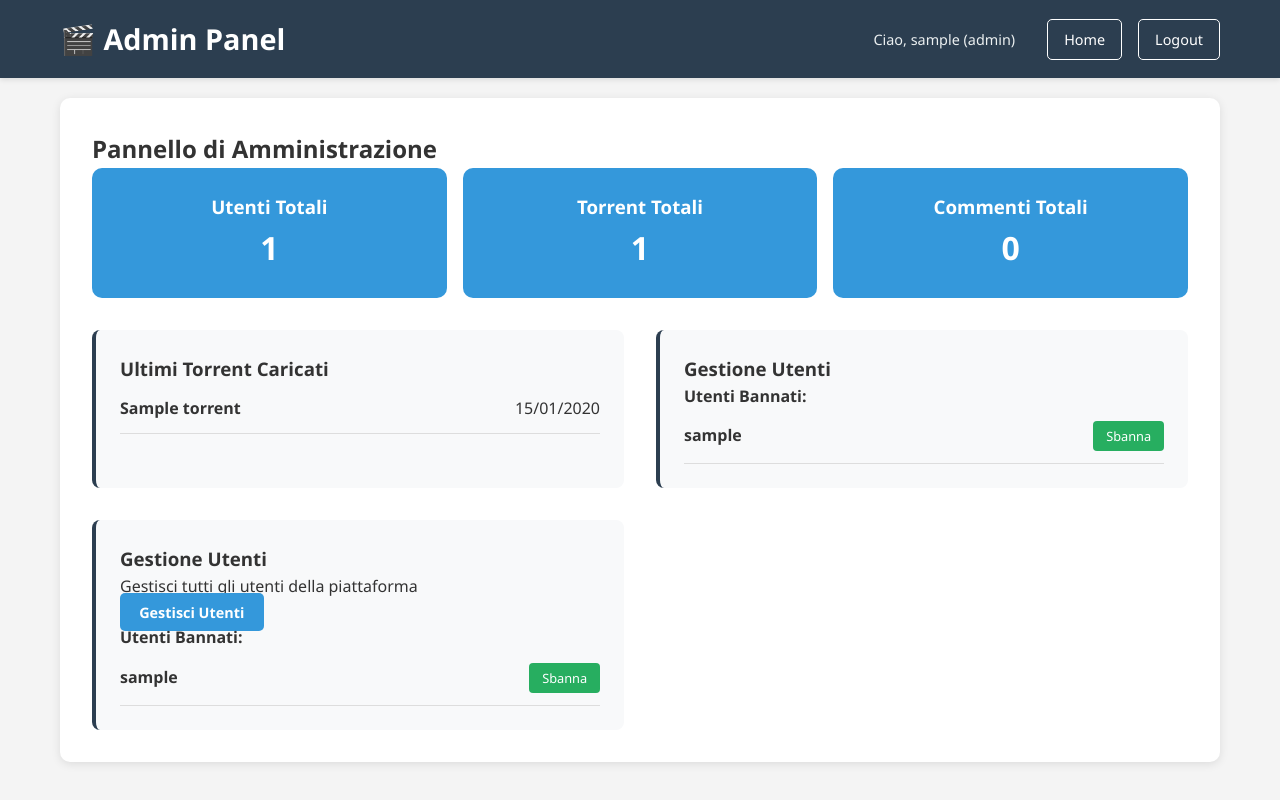
After one commit to DanieleMancinelli/VerificaTorrent, a Flask app: page /admin in a window 1280 px wide. The commit adds this page. Run offline with Flask 3, Linux system fonts and the light colour scheme; the visitor is signed in with stand-in values (Sample User, id 1); a database or web service that is not in the repository returns one stand-in record (values such as "Sample title"); data that the repository does not hold is empty.

Commit message:
salvataggio

```diff
--- a/backend/app.py
+++ b/backend/app.py
@@ -1,14 +1,69 @@
 from flask import Flask, jsonify, request, render_template, session, redirect, url_for
 from pymongo import MongoClient
 from werkzeug.security import generate_password_hash, check_password_hash
+from functools import wraps
+from datetime import datetime
 
 app = Flask(__name__)
-app.secret_key = 'chiave_segreta_per_la_session'  # Importante per le sessioni
+app.secret_key = 'chiave_segreta_per_la_session'
 
-client = MongoClient("mongodb://localhost:27017/")
+client = MongoClient("mongodb+srv://mancinellidaniele_db_user:pyfuEgnCo3gGIFw4@cluster0.4ovwsmg.mongodb.net/?retryWrites=true&w=majority&appName=Cluster0")
 db = client["torrent_db"]
 
-# Route esistenti...
+# Route principale
+@app.route("/")
+def home():
+    return render_template("index.html")
+
+# API per i torrent (JSON)
+@app.route("/api/torrents")
+def api_torrents():
+    search = request.args.get('search', '')
+    category = request.args.get('category', '')
+
+    query = {}
+    if search:
+        query['$or'] = [
+            {'title': {'$regex': search, '$options': 'i'}},
+            {'description': {'$regex': search, '$options': 'i'}}
+        ]
+    if category:
+        query['categories'] = category
+
+    torrents = list(db.torrents.find(query))
+
+    # Converti _id in stringa
+    for torrent in torrents:
+        torrent['_id'] = str(torrent['_id'])
+        if 'uploader_id' in torrent:
+            torrent['uploader_id'] = str(torrent['uploader_id'])
+
+    return jsonify(torrents)
+
+# Pagina HTML per la ricerca
+@app.route("/search")
+def search_page():
+    search = request.args.get('search', '')
+    category = request.args.get('category', '')
+
+    query = {}
+    if search:
+        query['$or'] = [
+            {'title': {'$regex': search, '$options': 'i'}},
+            {'description': {'$regex': search, '$options': 'i'}}
+        ]
+    if category:
+        query['categories'] = category
+
+    torrents = list(db.torrents.find(query))
+
+    # Converti _id in stringa
+    for torrent in torrents:
+        torrent['_id'] = str(torrent['_id'])
+        if 'uploader_id' in torrent:
+            torrent['uploader_id'] = str(torrent['uploader_id'])
+
+    return render_template("search_results.html", torrents=torrents, search=search, category=category)
 
 # Registrazione utente
 @app.route("/register", methods=['GET', 'POST'])
@@ -48,7 +103,7 @@ def login():
 
         if user and check_password_hash(user['password_hash'], password):
             if user.get('is_banned'):
-                return render_template('login.html', error='Account sospeso')
+                return render_template('login.html', error='Account sospeso - Contatta un amministratore')
 
             # Salva in sessione
             session['user_id'] = str(user['_id'])
@@ -79,6 +134,132 @@ def login_required(f):
         return f(*args, **kwargs)
     return decorated_function
 
-# Aggiungi anche questo import in alto
-from functools import wraps
-from datetime import datetime
+# Route per creare un moderatore (solo per testing)
+@app.route("/create-moderator")
+def create_moderator():
+    # Controlla se esiste già
+    if not db.users.find_one({'username': 'moderator'}):
+        user = {
+            'username': 'moderator',
+            'email': 'moderator@email.com',
+            'password_hash': generate_password_hash('mod123'),
+            'user_type': 'moderator',
+            'registration_date': datetime.utcnow(),
+            'is_banned': False
+        }
+        db.users.insert_one(user)
+    return "Moderatore creato: username=moderator, password=mod123"
+
+# Route per creare un admin (solo per testing)
+@app.route("/create-admin")
+def create_admin():
+    # Controlla se esiste già
+    if not db.users.find_one({'username': 'admin'}):
+        user = {
+            'username': 'admin',
+            'email': 'admin@email.com',
+            'password_hash': generate_password_hash('admin123'),
+            'user_type': 'admin',
+            'registration_date': datetime.utcnow(),
+            'is_banned': False
+        }
+        db.users.insert_one(user)
+    return "Admin creato: username=admin, password=admin123"
+
+# Panel moderatore/admin
+@app.route("/admin")
+@login_required
+def admin_panel():
+    user_type = session.get('user_type')
+
+    if user_type not in ['moderator', 'admin']:
+        return "Accesso negato: solo moderatori e admin possono accedere", 403
+
+    # Statistiche per admin
+    stats = {}
+    if user_type == 'admin':
+        stats['total_users'] = db.users.count_documents({})
+        stats['total_torrents'] = db.torrents.count_documents({})
+        stats['total_comments'] = db.comments.count_documents({}) if 'comments' in db.list_collection_names() else 0
+
+    # Ultimi torrent caricati
+    recent_torrents = list(db.torrents.find().sort('upload_date', -1).limit(5))
+    for torrent in recent_torrents:
+        torrent['_id'] = str(torrent['_id'])
+
+    # Utenti bannati
+    banned_users = list(db.users.find({'is_banned': True}))
+    for user in banned_users:
+        user['_id'] = str(user['_id'])
+
+    return render_template("admin_panel.html",
+                         user_type=user_type,
+                         stats=stats,
+                         recent_torrents=recent_torrents,
+                         banned_users=banned_users)
+
+# Lista tutti gli utenti (per moderatori/admin)
+@app.route("/admin/users")
+@login_required
+def admin_users():
+    user_type = session.get('user_type')
+
+    if user_type not in ['moderator', 'admin']:
+        return "Accesso negato", 403
+
+    # Ottieni tutti gli utenti
+    users = list(db.users.find({}))
+    for user in users:
+        user['_id'] = str(user['_id'])
+
+    return render_template("admin_users.html", users=users, user_type=user_type)
+
+# Banna utente - VERSIONE SEMPLIFICATA SENZA BSON
+@app.route("/admin/ban-user/<username>")
+@login_required
+def ban_user(username):
+    if session.get('user_type') not in ['moderator', 'admin']:
+        return "Accesso negato", 403
+
+    # NON permettere di bannare te stesso
+    if username == session.get('username'):
+        return "Non puoi bannare te stesso", 400
+
+    # Ottieni l'utente per controllare il tipo
+    user_to_ban = db.users.find_one({'username': username})
+    if not user_to_ban:
+        return "Utente non trovato", 404
+
+    # Non permettere di bannare altri admin/moderatori (solo admin può farlo)
+    if user_to_ban['user_type'] in ['admin', 'moderator'] and session.get('user_type') != 'admin':
+        return "Non puoi bannare altri moderatori o admin", 403
+
+    db.users.update_one({'username': username}, {'$set': {'is_banned': True}})
+    return redirect(url_for('admin_users'))
+
+# Sbanna utente - VERSIONE SEMPLIFICATA SENZA BSON
+@app.route("/admin/unban-user/<username>")
+@login_required
+def unban_user(username):
+    if session.get('user_type') not in ['moderator', 'admin']:
+        return "Accesso negato", 403
+
+    db.users.update_one({'username': username}, {'$set': {'is_banned': False}})
+    return redirect(url_for('admin_users'))
+
+# Download torrent (solo utenti registrati)
+@app.route("/download/<torrent_id>")
+@login_required
+def download_torrent(torrent_id):
+    torrent = db.torrents.find_one({'_id': torrent_id})
+
+    if not torrent:
+        return "Torrent non trovato", 404
+
+    # Incrementa contatore download
+    db.torrents.update_one({'_id': torrent_id}, {'$inc': {'download_count': 1}})
+
+    return f"Download del torrent: {torrent['title']}"
+
+if __name__ == "__main__":
+    app.run(debug=True)
--- a/backend/static/style.css
+++ b/backend/static/style.css
@@ -494,3 +494,135 @@ button:hover {
     color: #f39c12;
     font-weight: 600;
 }
+
+/* Admin Panel Styles */
+.admin-section {
+    background: white;
+    padding: 2rem;
+    border-radius: 10px;
+    box-shadow: 0 2px 10px rgba(0,0,0,0.1);
+}
+
+.stats-grid {
+    display: grid;
+    grid-template-columns: repeat(auto-fit, minmax(200px, 1fr));
+    gap: 1rem;
+    margin-bottom: 2rem;
+}
+
+.stat-card {
+    background: #3498db;
+    color: white;
+    padding: 1.5rem;
+    border-radius: 10px;
+    text-align: center;
+}
+
+.stat-number {
+    font-size: 2rem;
+    font-weight: bold;
+    margin: 0;
+}
+
+.admin-grid {
+    display: grid;
+    grid-template-columns: 1fr 1fr;
+    gap: 2rem;
+}
+
+.admin-card {
+    background: #f8f9fa;
+    padding: 1.5rem;
+    border-radius: 8px;
+    border-left: 4px solid #2c3e50;
+}
+
+.torrent-item, .user-item {
+    display: flex;
+    justify-content: space-between;
+    align-items: center;
+    padding: 0.75rem 0;
+    border-bottom: 1px solid #ddd;
+}
+
+.unban-btn {
+    background: #27ae60;
+    color: white;
+    padding: 0.3rem 0.8rem;
+    text-decoration: none;
+    border-radius: 4px;
+    font-size: 0.8rem;
+}
+
+.unban-btn:hover {
+    background: #219a52;
+}
+
+/* Gestione Utenti */
+.users-grid {
+    display: grid;
+    grid-template-columns: repeat(auto-fill, minmax(300px, 1fr));
+    gap: 1.5rem;
+}
+
+.user-card {
+    background: white;
+    padding: 1.5rem;
+    border-radius: 10px;
+    box-shadow: 0 2px 8px rgba(0,0,0,0.1);
+    border-left: 4px solid #27ae60;
+    display: flex;
+    flex-direction: column;
+    justify-content: space-between;
+}
+
+.user-card.banned {
+    border-left-color: #e74c3c;
+    background: #fdf2f2;
+}
+
+.user-info h3 {
+    margin-bottom: 0.5rem;
+    color: #2c3e50;
+}
+
+.user-info p {
+    margin: 0.3rem 0;
+    font-size: 0.9rem;
+}
+
+.banned-status {
+    color: #e74c3c;
+    font-weight: bold;
+}
+
+.active-status {
+    color: #27ae60;
+    font-weight: bold;
+}
+
+.user-actions {
+    margin-top: 1rem;
+    padding-top: 1rem;
+    border-top: 1px solid #eee;
+}
+
+.ban-btn {
+    background: #e74c3c;
+    color: white;
+    padding: 0.5rem 1rem;
+    text-decoration: none;
+    border-radius: 5px;
+    font-size: 0.9rem;
+    display: inline-block;
+}
+
+.ban-btn:hover {
+    background: #c0392b;
+}
+
+.no-action {
+    color: #7f8c8d;
+    font-style: italic;
+    font-size: 0.9rem;
+}
--- /dev/null
+++ b/backend/templates/admin_panel.html
@@ -0,0 +1,95 @@
+<!DOCTYPE html>
+<html lang="it">
+<head>
+    <meta charset="UTF-8">
+    <meta name="viewport" content="width=device-width, initial-scale=1.0">
+    <title>Admin Panel - Piattaforma Torrent</title>
+    <link rel="stylesheet" href="/static/style.css">
+</head>
+<body>
+    <header>
+        <div class="header-content">
+            <h1>🎬 Admin Panel</h1>
+            <nav>
+                <span class="user-info">Ciao, {{ session.username }} ({{ user_type }})</span>
+                <a href="/">Home</a>
+                <a href="/logout">Logout</a>
+            </nav>
+        </div>
+    </header>
+
+    <div class="container">
+        <section class="admin-section">
+            <h2>Pannello di Amministrazione</h2>
+
+            {% if user_type == 'admin' %}
+            <div class="stats-grid">
+                <div class="stat-card">
+                    <h3>Utenti Totali</h3>
+                    <p class="stat-number">{{ stats.total_users }}</p>
+                </div>
+                <div class="stat-card">
+                    <h3>Torrent Totali</h3>
+                    <p class="stat-number">{{ stats.total_torrents }}</p>
+                </div>
+                <div class="stat-card">
+                    <h3>Commenti Totali</h3>
+                    <p class="stat-number">{{ stats.total_comments }}</p>
+                </div>
+            </div>
+            {% endif %}
+
+            <div class="admin-grid">
+                <!-- Ultimi Torrent -->
+                <div class="admin-card">
+                    <h3>Ultimi Torrent Caricati</h3>
+                    {% if recent_torrents %}
+                        {% for torrent in recent_torrents %}
+                        <div class="torrent-item">
+                            <strong>{{ torrent.title }}</strong>
+                            <span>{{ torrent.upload_date.strftime('%d/%m/%Y') }}</span>
+                        </div>
+                        {% endfor %}
+                    {% else %}
+                        <p>Nessun torrent caricato</p>
+                    {% endif %}
+                </div>
+
+                <!-- Gestione Utenti -->
+                <div class="admin-card">
+                    <h3>Gestione Utenti</h3>
+                    {% if banned_users %}
+                        <h4>Utenti Bannati:</h4>
+                        {% for user in banned_users %}
+                        <div class="user-item">
+                            <strong>{{ user.username }}</strong>
+                            <a href="/admin/unban-user/{{ user._id }}" class="unban-btn">Sbanna</a>
+                        </div>
+                        {% endfor %}
+                    {% else %}
+                        <p>Nessun utente bannato</p>
+                    {% endif %}
+                </div>
+
+                <div class="admin-card">
+                    <h3>Gestione Utenti</h3>
+                    <p>Gestisci tutti gli utenti della piattaforma</p>
+                    <a href="/admin/users" class="view-btn">Gestisci Utenti</a>
+
+                    {% if banned_users %}
+                        <h4>Utenti Bannati:</h4>
+                        {% for user in banned_users %}
+                        <div class="user-item">
+                            <strong>{{ user.username }}</strong>
+                            <a href="/admin/unban-user/{{ user._id }}" class="unban-btn">Sbanna</a>
+                        </div>
+                        {% endfor %}
+                    {% else %}
+                        <p>Nessun utente bannato</p>
+                    {% endif %}
+                </div>
+            </div>
+        </section>
+    </div>
+</body>
+</html>
```
Also changed, not shown: backend/templates/admin_users.html (added, +70 -0 lines).
